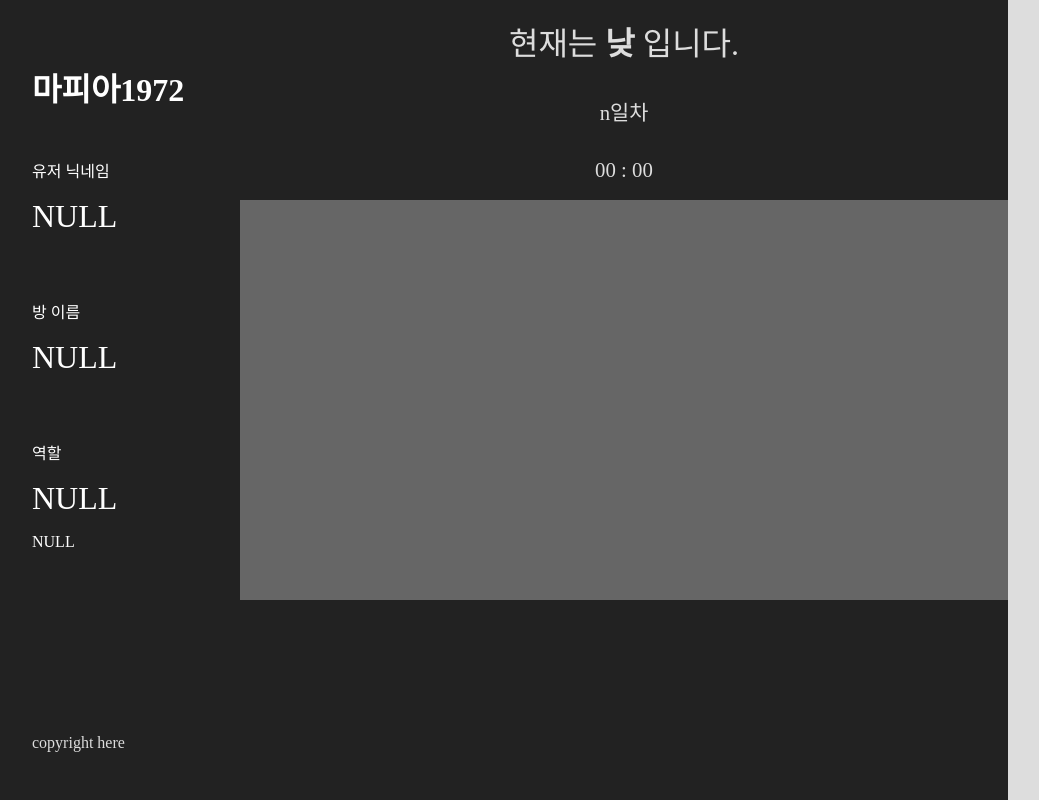
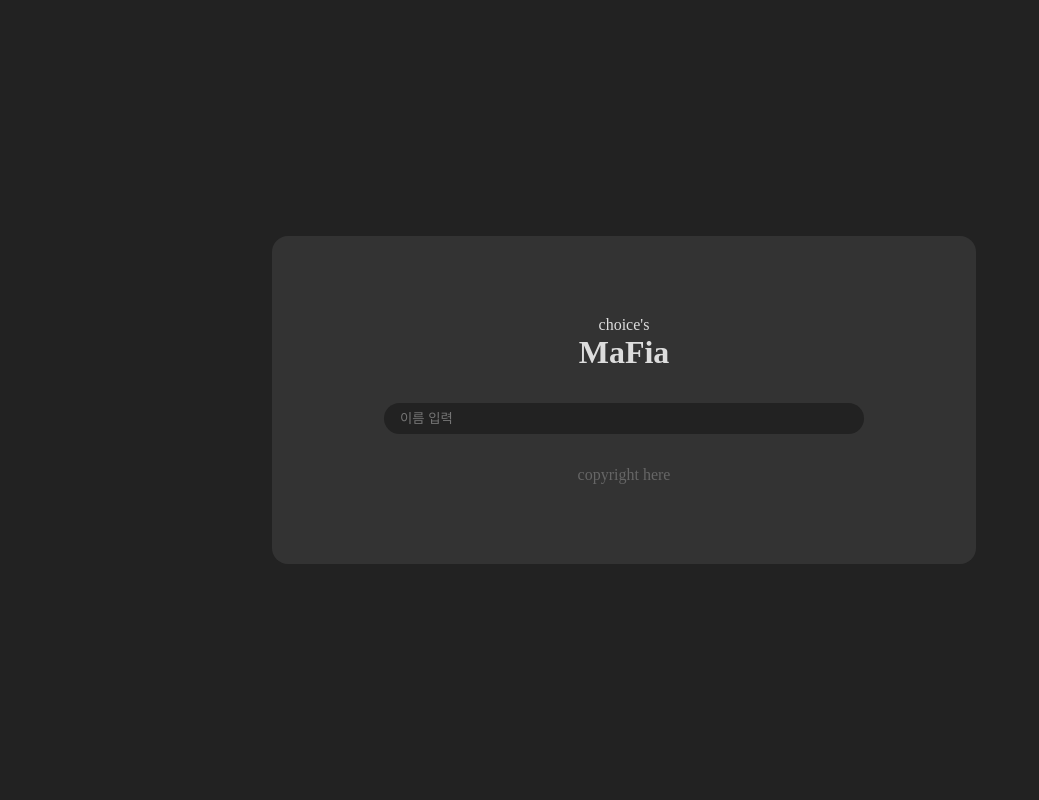
Before and after one commit to choi2j/Mafia1972, a website: page src/html/index.html in a window 1280 px wide. Shown: the whole page, without its empty margins (16-1055 px from the left). Drawn offline with nearby package versions, Linux system fonts and the light colour scheme.

Commit message:
index list room html added / search function in list.html added

```diff
--- a/src/css/style.css
+++ b/src/css/style.css
@@ -7,106 +7,171 @@
 
 html,
 body {
+	height: 100%;
+	width: 100%;
+	color: #ddd;
+	background: #222;
+}
+
+.container {
 	display: flex;
-	flex-direction: row;
 	height: 100%;
 	width: 100%;
 }
 
-#modal {
-	display: none;
+#left,
+#right {
+	width: 20%;
 }
 
-#leftside {
-	display: flex;
-	flex-direction: column;
-	height: 100%;
-	width: 20%;
-	background: #222;
-	color: #fff;
-	padding: 3rem;
+#center {
+	width: 60%;
+	background: #333;
 }
 
-#leftside div {
-	width: 100%;
-	margin: 1rem 0;
+.text-small {
+	font-size: 1rem;
+    font-weight: 300;
 }
 
-.logo {
+.text-medium {
+	font-size: 1.5rem;
+    font-weight: 500;
+}
+
+.text-big {
 	font-size: 2rem;
     font-weight: 700;
 }
 
-.menu {
-	font-size: 1rem;
+#left {
+	display: flex;
+	flex-direction: column;
+	align-items: center;
+	padding: 5rem 3rem;
 }
 
-#userNickname,
-#roomName,
-#Job {
-	font-size: 2rem;
+.left-cat {
+	width: 80%;
+	margin: 0 0 5rem;
 }
 
-.menu,
-#userNickname,
-#roomName,
-#Job,
-#jobDescription {
-	margin: 1rem 0;
+.left-cat p {
+    margin: 0 0 1rem;
 }
 
 .copyright {
-	color: #ddd;
-	font-weight: 300;
+	width: 80%;
 	margin-top: auto;
+	margin-bottom: 0;
+    color: #666;
 }
 
-#middleside {
+#center {
     display: flex;
     flex-direction: column;
-	height: 100%;
-	width: 60%;
-	background: #333;
+    align-items: center;
 }
 
 #time {
     display: flex;
     flex-direction: column;
+    text-align: center;
     align-items: center;
     justify-content: center;
-	height: 50%;
-	background: #222;
-	color: #ddd;
-}
-
-.dayNight {
-	font-size: 2rem;
-	margin: 1rem;
-}
-
-.days {
-	font-size: 1.3rem;
-	margin: 1rem;
-}
-
-.timeLimit {
-	font-size: 1.3rem;
-	margin: 1rem;
+    height: 20%;
+    width: 100%;
 }
 
 #users {
     height: 100%;
-	background: #666;
+    width: 100%;
+    background: #ddd;
 }
 
-#gameLog {
-	height: 50%;
+#room-list {
+    height: 100%;
+    width: 100%;
+    background: #333;
+    padding: 5rem;
+}
+
+.input {
+    padding: 0.5rem 1rem;
+    width: 30rem;
+    border: none;
     background: #222;
     color: #ddd;
+    outline: none;
+    border-radius: 16px;
 }
 
-#rightside {
+.submit {
+    background: #222;
+    color: #ddd;
+    padding: 0.5rem 1rem;
+    border: none;
+    outline: none;
+    border-radius: 16px;
+}
+
+.search {
+    display: flex;
+    align-items: center;
+    margin: 1rem 0;
+}
+
+.room-item:nth-child(odd) {
+    background: #222;
+}
+
+.room-item:nth-child(even) {
+    background: #333;
+}
+
+.room-ul {
+    display: flex;
+    flex-direction: column;
+    height: 90%;
+    overflow-y: auto;
+    scrollbar-width: none;
+}
+
+.room-ul::-webkit-scrollbar {
+    display: none; /* Chrome, Safari, Opera*/
+}
+
+.room-item {
+    padding: 1rem 2rem;
+}
+
+.room-item p {
+    margin: 0.5rem 0;
+}
+
+.index {
+    width: 100%;
     height: 100%;
-	width: 20%;
-	background: #ddd;
+    display: flex;
+    flex-direction: column;
+    justify-content: center;
+    align-items: center;
 }
+
+.wrapper {
+    display: flex;
+    flex-direction: column;
+    justify-content: center;
+    align-items: center;
+    background: #333;
+    padding: 5rem;
+    border-radius: 16px;
+}
+
+.connect {
+    margin: 2rem;
+}
+
+.wrapper .copyright {
+    text-align: center;
+}
--- a/src/html/index.html
+++ b/src/html/index.html
@@ -4,55 +4,21 @@
 		<meta charset="UTF-8" />
 		<meta http-equiv="X-UA-Compatible" content="IE=edge" />
 		<meta name="viewport" content="width=device-width, initial-scale=1.0" />
-		<title>Document</title>
+		<title>Mafia 1972</title>
 		<link rel="stylesheet" href="/src/css/style.css" />
 	</head>
 	<body>
-		<div id="leftside">
-			<div>
-				<p class="logo">마피아1972</p>
-			</div>
-
-			<div>
-				<p class="menu">유저 닉네임</p>
-				<p id="userNickname">NULL</p>
-			</div>
-
-			<div>
-				<p class="menu">방 이름</p>
-				<p id="roomName">NULL</p>
-			</div>
-
-			<div>
-				<p class="menu">역할</p>
-				<p id="Job">NULL</p>
-				<p id="jobDescription">NULL</p>
-			</div>
-
-			<p class="copyright">copyright here</p>
-		</div>
-		<div id="middleside">
-			<div id="time">
-				<span class="dayNight">현재는 <b>낮</b> 입니다.</span>
-				<span class="days">n일차</span>
-				<span class="timeLimit">00 : 00</span>
-			</div>
-			<div id="users"></div>
-			<div id="gameLog">
-				<ul id="log"></ul>
+		<div class="container">
+			<div class="index">
+				<div class="wrapper">
+					<p class="text-small">choice's</p>
+					<p class="text-big">MaFia</p>
+					<div class="connect">
+						<input type="text" name="" id="" class="input" placeholder="이름 입력">
+					</div>
+					<p class="copyright">copyright here</p>
+				</div>
 			</div>
 		</div>
-		<div id="rightside">
-			<ul id="chatting"></ul>
-		</div>
-
-		<div id="modal">
-			<input id="setNickName" type="text" />
-			<input id="findRoom" type="text" />
-			<button>OK</button>
-		</div>
-
-		<script src="/socket/socket.io.js"></script>
-		<script src="../javascript/client.js"></script>
 	</body>
 </html>
```
Also changed, not shown: src/html/list.html (added, +65 -0 lines), src/html/room.html (added, +51 -0 lines). Lines whose indentation alone changed are shown as unchanged.
